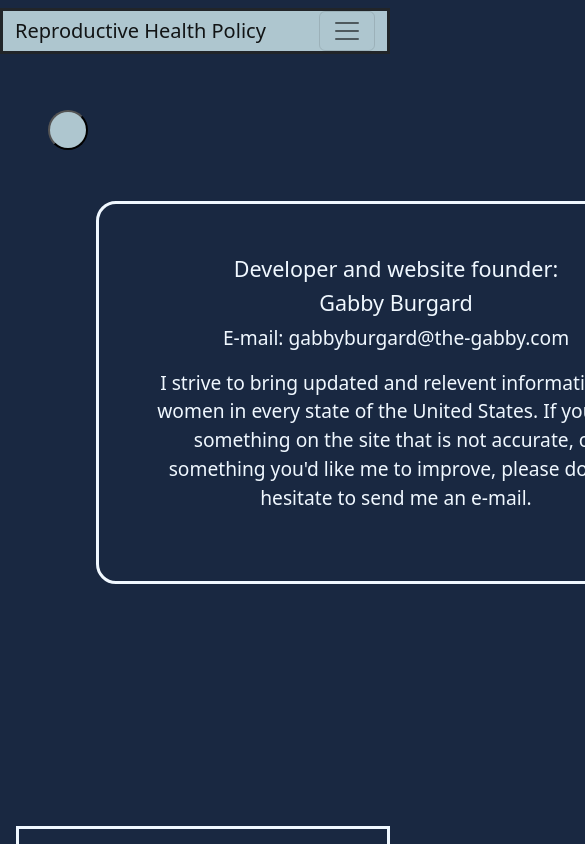
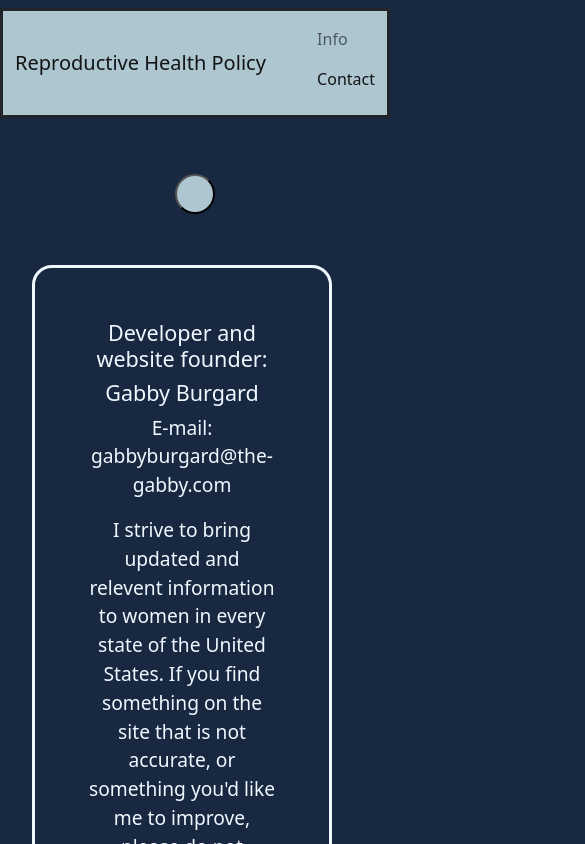
Before and after one commit to Gsbirds/ReproductiveHealthPolicy2, a React (Create React App) app in the folder abortion2/: page /contact in a window 390 px wide. Shown: the top 844 px of the page, 585 px wide, since content can reach past the window. Built offline with nearby package versions, Linux system fonts and the light colour scheme.

Commit message:
mobile friendly deployment

```diff
--- a/abortion2/public/index.html
+++ b/abortion2/public/index.html
@@ -2,14 +2,14 @@
 <html lang="en">
   <head>
     <meta charset="utf-8" />
-    <link rel="icon" href="%PUBLIC_URL%/favicon.ico" />
+    <!-- <link rel="icon" href="%PUBLIC_URL%/favicon.ico" /> -->
     <meta name="viewport" content="width=device-width, initial-scale=1" />
     <meta name="theme-color" content="#000000" />
     <meta
       name="description"
       content="Web site created using create-react-app"
     />
-    <link rel="apple-touch-icon" href="%PUBLIC_URL%/logo192.png" />
+    <!-- <link rel="apple-touch-icon" href="%PUBLIC_URL%/logo192.png" /> -->
     <!--
       manifest.json provides metadata used when your web app is installed on a
       user's mobile device or desktop. See https://developers.google.com/web/fundamentals/web-app-manifest/
@@ -24,7 +24,7 @@
       work correctly both with client-side routing and a non-root public URL.
       Learn how to configure a non-root public URL by running `npm run build`.
     -->
-    <title>React App</title>
+    <title>Reproductive Health Policy</title>
     <!-- <link rel="stylesheet" href=./index.css> -->
     <link href="https://cdn.jsdelivr.net/npm/bootstrap@5.1.3/dist/css/bootstrap.min.css" rel="stylesheet" integrity="sha384-1BmE4kWBq78iYhFldvKuhfTAU6auU8tT94WrHftjDbrCEXSU1oBoqyl2QvZ6jIW3" crossorigin="anonymous">
   </head>
--- a/abortion2/src/App.css
+++ b/abortion2/src/App.css
@@ -130,7 +130,7 @@ p{
     width:600px;
     border-style: solid;
     border-radius: 20px;
-    background-color:white;
+    background-color:#192841;
     color:aliceblue;
     padding: 20px;
 
--- a/abortion2/src/Nav.js
+++ b/abortion2/src/Nav.js
@@ -1,5 +1,6 @@
 import { NavLink } from "react-router-dom";
 import "./App.css";
+
 
 function Nav() {
   return (
@@ -8,7 +9,7 @@ function Nav() {
         <a className="navbar-brand" href="#">
           Reproductive Health Policy
         </a>
-        <button
+        {/* <button
           className="navbar-toggler"
           type="button"
           data-bs-toggle="collapse"
@@ -18,8 +19,8 @@ function Nav() {
           aria-label="Toggle navigation"
         >
           <span className="navbar-toggler-icon"></span>
-        </button>
-        <div className="collapse navbar-collapse" id="navbarSupportedContent">
+        </button> */}
+        <div className="navbar" id="navbarSupportedContent">
           <ul className="navbar-nav me-auto mb-2 mb-lg-0">
             <li>
               <NavLink className="nav-link" aria-current="page" to="/">
--- a/abortion2/src/index.css
+++ b/abortion2/src/index.css
@@ -25,13 +25,13 @@ margin-left: 20px;
 .container{
   border-radius: 10px;
 }
-
+/*
 .data{
   padding: 2rem;;
-}
+} */
 
 .tableform{
-  margin:2rem;
+  margin:auto;
 }
 
 form{
@@ -44,7 +44,6 @@ form{
   height:40px;
   border-radius: 20px;
   background-color:#AEC6CF;
-  margin-right:65rem;
 }
 .dark:hover{
   background-color: #192841;
@@ -88,7 +87,6 @@ p{
   }
 
 .darkCont{
-
     margin: auto;
     width:600px;
     border-style: solid;
@@ -101,6 +99,7 @@ p{
 }
 
 .forms{
+  margin:auto;
   background-color: #192841;
   width:350px;
   height:50px;
@@ -126,12 +125,56 @@ li{
 
 .invisible{
   visibility: hidden;
+  display:none;
 }
 
-.input-group{
+/* .input-group{
   margin-left:7rem;
-}
+} */
 
 .talk{
   margin-top: 3rem;
 }
+
+
+@media(max-width:645px){
+  .lightCont{
+    margin: auto;
+    margin-left: -4rem;
+    width:300px;
+    border-style: solid;
+    border-radius: 20px;
+    background-color: #AEC6CF;
+  }
+
+.tableform{
+  margin:auto;
+  margin-left: -4rem;
+}
+  .darkCont{
+    margin: auto;
+    margin-left: -4rem;
+    width:300px;
+    border-style: solid;
+    border-radius: 20px;
+    background-color:#192841;
+    color:aliceblue;
+    /* padding: 20px; */
+  }
+  .forms{
+    margin:auto;
+    background-color: #192841;
+    width:200px;
+    height:50px;
+    border-radius: 5px;
+    color:aliceblue;
+    border-style:solid;
+    border-width: 2px;
+    border-color:aliceblue;
+    font-size: larger;
+  }
+.button{
+  font-size: small;
+}
+
+  }
```
Also changed, not shown: 1 other file (tests, documents, lock files or other folders).
